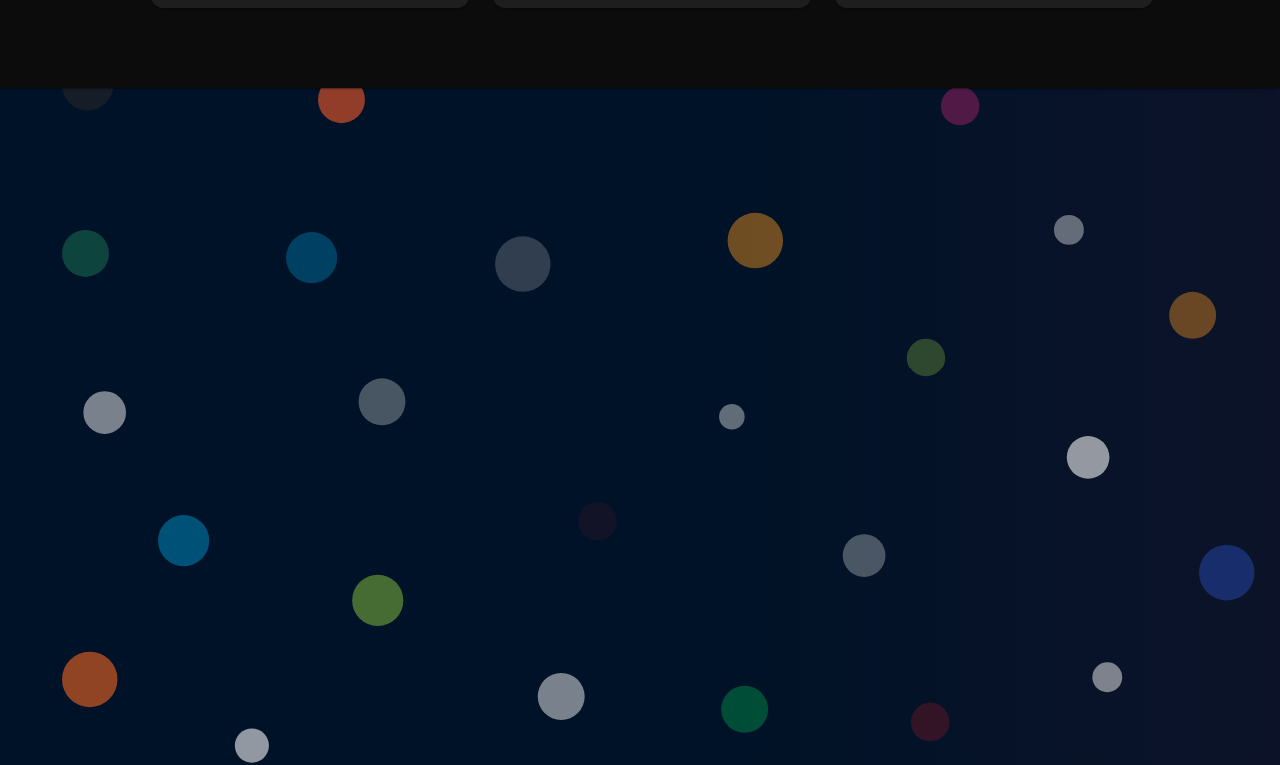
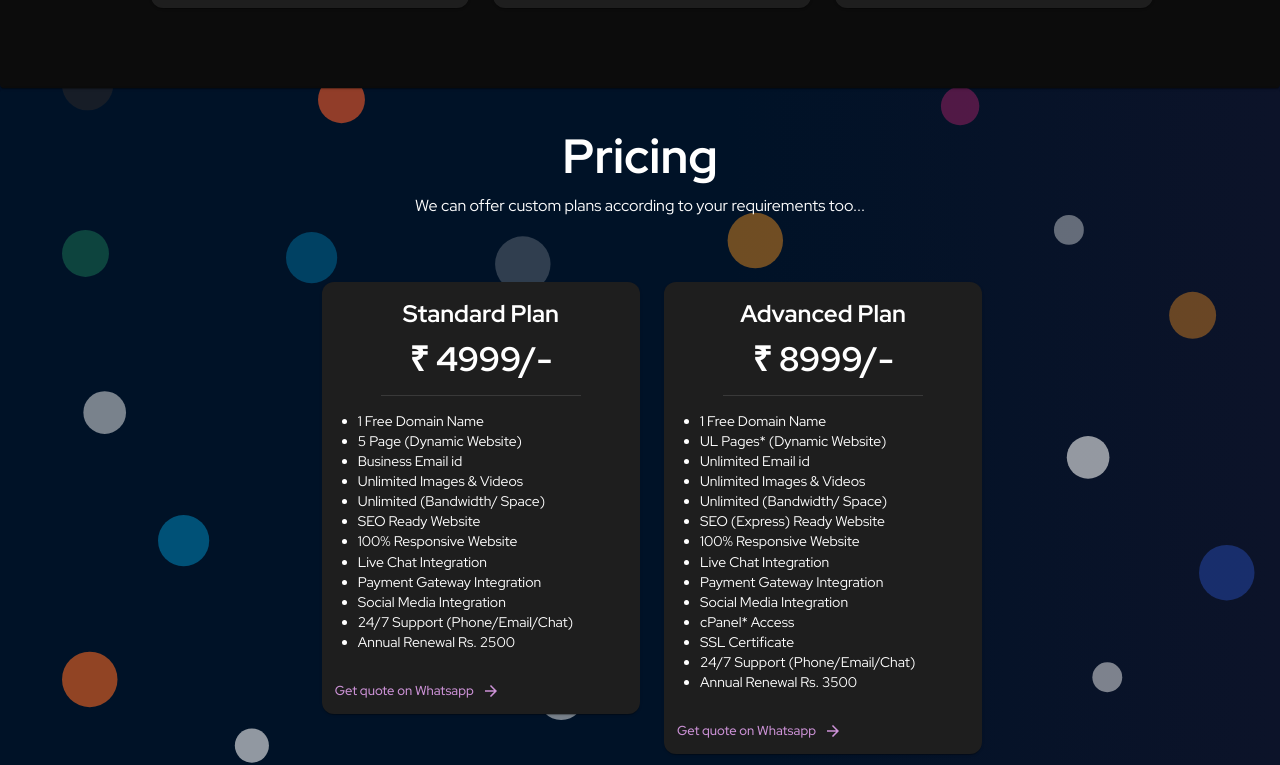
Before and after one commit to kanuraj-dev/kanuraj-dev, a React (Create React App) app: page / in a window 1280 px wide. Shown: the part 1537-2302 px from the top of the page. Built offline with nearby package versions, Linux system fonts and the light colour scheme.

Commit message:
added pricing section

```diff
--- /dev/null
+++ b/src/components/cards/PricingCard.tsx
@@ -0,0 +1,72 @@
+import ArrowForward from "@mui/icons-material/ArrowForward";
+import {
+  Button,
+  Card,
+  CardActions,
+  CardContent,
+  Divider,
+  Typography,
+} from "@mui/material";
+
+const WhatsappLink = "https://wa.link/1k1mga";
+
+type PricingDataType = {
+  title: string;
+  amount: number;
+  features: Array<string>;
+};
+
+interface PricingCardProps {
+  data: PricingDataType;
+}
+
+export default function PricingCard({ data }: PricingCardProps) {
+  return (
+    <Card
+      sx={{
+        borderRadius: 3,
+      }}
+    >
+      <CardContent>
+        <Typography
+          gutterBottom
+          variant="h5"
+          component="div"
+          fontWeight={700}
+          textAlign="center"
+        >
+          {data.title}
+        </Typography>
+        <Typography
+          gutterBottom
+          variant="h4"
+          component="div"
+          fontWeight={700}
+          textAlign="center"
+        >
+          ₹ {data.amount}/-
+        </Typography>
+        <Divider sx={{ width: "70%", margin: "15px auto" }} />
+        <Typography variant="body2">
+          <ul style={{ padding: "0 20px" }}>
+            {data.features.map((feature) => (
+              <li>{feature}</li>
+            ))}
+          </ul>
+        </Typography>
+      </CardContent>
+
+      <CardActions>
+        <Button
+          size="small"
+          color="secondary"
+          endIcon={<ArrowForward />}
+          sx={{ textTransform: "initial" }}
+          href={WhatsappLink}
+        >
+          Get quote on Whatsapp
+        </Button>
+      </CardActions>
+    </Card>
+  );
+}
--- a/src/components/layout/Layout.tsx
+++ b/src/components/layout/Layout.tsx
@@ -60,7 +60,6 @@ export default function Layout({
     >
       <Box
         sx={{
-          height: "400vh",
           display: "flex",
           minHeight: "100vh",
           backgroundImage: `url('${darkBg}')`,
--- a/src/components/navigation/Topbar.tsx
+++ b/src/components/navigation/Topbar.tsx
@@ -107,6 +107,7 @@ function Topbar({ theme, colorMode, open, handleDrawerOpen }: TopbarProps) {
   const isLG = useMediaQuery(theme.breakpoints.up("lg"));
   const isScrolled = useScrollTrigger({
     threshold: 400,
+    disableHysteresis: true,
   });
 
   return (
--- /dev/null
+++ b/src/components/sections/PricingSection.tsx
@@ -0,0 +1,61 @@
+import Paper from "@mui/material/Paper";
+import Typography from "@mui/material/Typography";
+import Grid from "@mui/material/Grid";
+import { useTheme, useMediaQuery } from "@mui/material";
+import ServiceCard from "components/cards/ServiceCard";
+import Fade from "react-reveal/Fade";
+import PricingCard from "components/cards/PricingCard";
+import pricingPlans from "data/pricingPlans";
+
+export default function PricingSection() {
+  const theme = useTheme();
+  const isLG = useMediaQuery(theme.breakpoints.up("lg"));
+
+  return (
+    <Paper
+      sx={{
+        py: 5,
+        px: 3,
+        minHeight: "100vh",
+        background: "transparent",
+      }}
+    >
+      <Fade bottom>
+        <Typography
+          variant={isLG ? "h3" : "h4"}
+          textAlign="center"
+          fontWeight={600}
+        >
+          Pricing
+        </Typography>
+        <Typography
+          variant="body1"
+          textAlign="center"
+          width="70vw"
+          margin="10px auto 0"
+        >
+          We can offer custom plans according to your requirements too...
+        </Typography>
+      </Fade>
+      <Grid
+        container
+        lg={10}
+        rowSpacing={3}
+        spacing={{ md: 3 }}
+        justifyContent="center"
+        sx={{
+          py: 5,
+          margin: "auto !important",
+        }}
+      >
+        {pricingPlans.map((plan, index) => (
+          <Grid item xs={12} md={6} lg={4}>
+            <Fade bottom delay={index * 200}>
+              <PricingCard data={plan} />
+            </Fade>
+          </Grid>
+        ))}
+      </Grid>
+    </Paper>
+  );
+}
--- /dev/null
+++ b/src/data/pricingPlans.ts
@@ -0,0 +1,42 @@
+const pricingPlans = [
+  {
+    title: "Standard Plan",
+    amount: 4999,
+    features: [
+      "1 Free Domain Name",
+      "5 Page (Dynamic Website)",
+      "Business Email id",
+      "Unlimited Images & Videos",
+      "Unlimited (Bandwidth/ Space)",
+      "SEO Ready Website",
+      "100% Responsive Website",
+      "Live Chat Integration",
+      "Payment Gateway Integration",
+      "Social Media Integration",
+      "24/7 Support (Phone/Email/Chat)",
+      "Annual Renewal Rs. 2500",
+    ],
+  },
+  {
+    title: "Advanced Plan",
+    amount: 8999,
+    features: [
+      "1 Free Domain Name",
+      "UL Pages* (Dynamic Website)",
+      "Unlimited Email id",
+      "Unlimited Images & Videos",
+      "Unlimited (Bandwidth/ Space)",
+      "SEO (Express) Ready Website",
+      "100% Responsive Website",
+      "Live Chat Integration",
+      "Payment Gateway Integration",
+      "Social Media Integration",
+      "cPanel* Access",
+      "SSL Certificate",
+      "24/7 Support (Phone/Email/Chat)",
+      "Annual Renewal Rs. 3500",
+    ],
+  },
+];
+
+export default pricingPlans;
--- a/src/pages/HomePage.tsx
+++ b/src/pages/HomePage.tsx
@@ -1,11 +1,13 @@
 import MainBanner from "components/sections/MainBanner";
 import OurServices from "components/sections/OurServices";
+import PricingSection from "components/sections/PricingSection";
 
 export default function HomePage() {
   return (
     <div>
       <MainBanner />
       <OurServices />
+      <PricingSection />
     </div>
   );
 }
```
